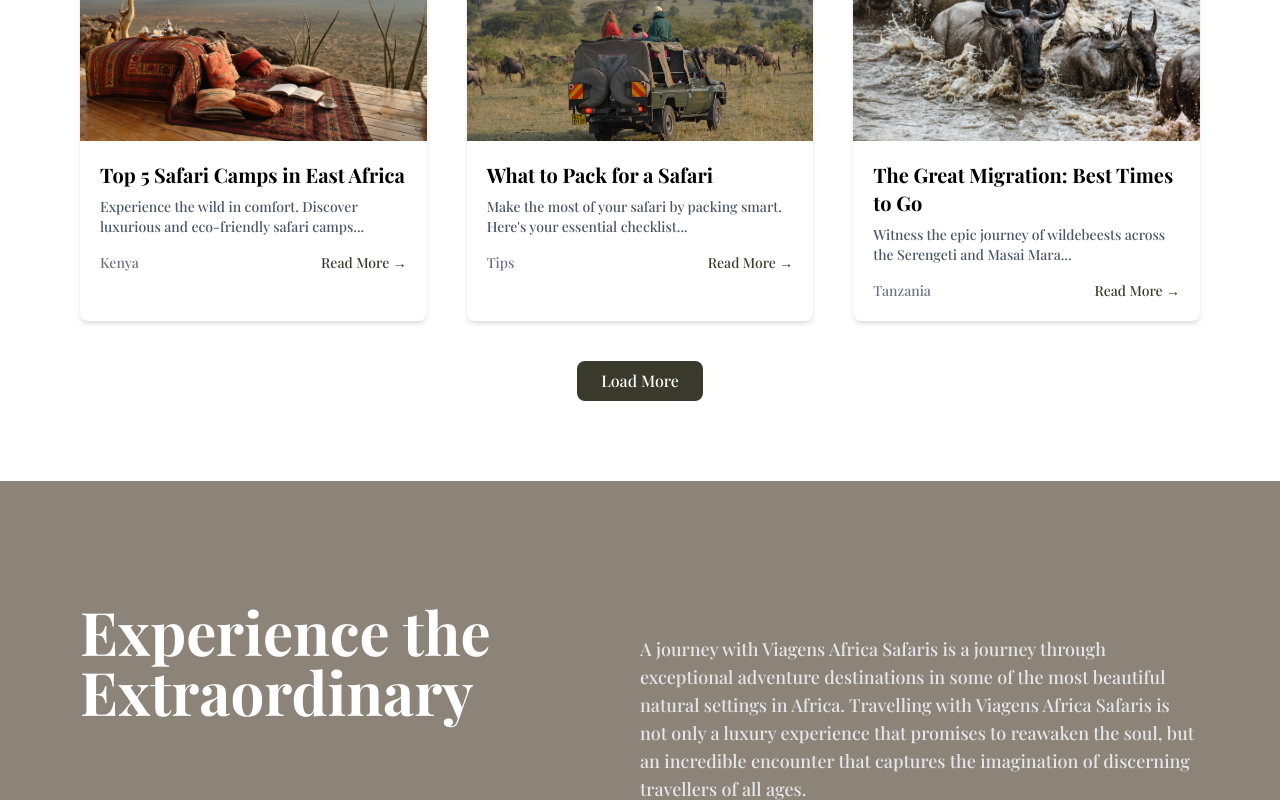
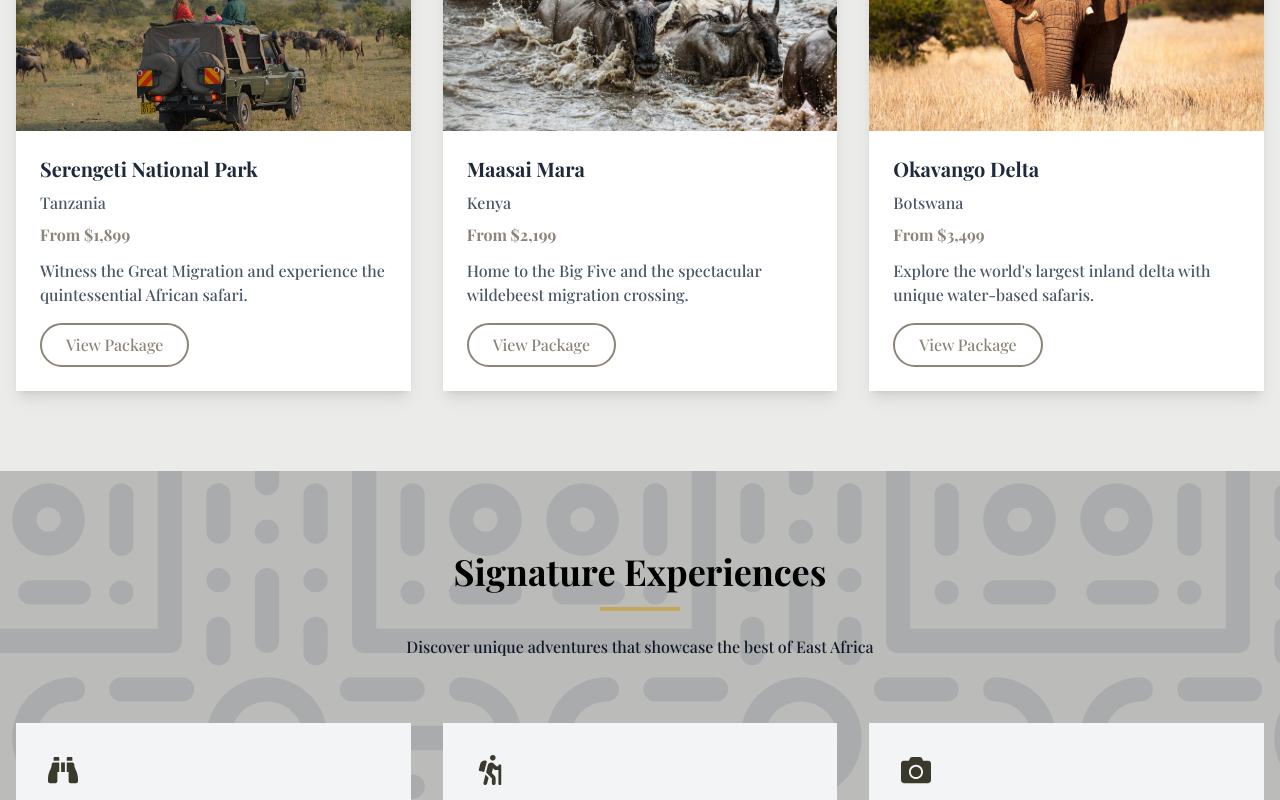
Before and after one commit to kevmongare/Safaris, a React (Vite) app: page / in a window 1280 px wide. Shown: the part 1660-2460 px from the top of the page. Built offline with nearby package versions, Linux system fonts and the light colour scheme.

Commit message:
update: updated main menu structure

```diff
--- a/src/App.tsx
+++ b/src/App.tsx
@@ -3,12 +3,12 @@ import Blog from '../src/components/blog';
 import Whatsapp from './components/whatsapp'
 import AboutUs from './components/aboutUs';
 // import Cards from './components/titleCards';
-// import Destinations from './components/Destinations';
+import Destinations from './components/Destinations';
 import Details from './components/details';
-// import DestinationHighlights from './components/DestinationHighlights';
+import DestinationHighlights from './components/DestinationHighlights';
 // import PackageCard from './components/packagescard'
 import Hero from './components/hero';
-// import Contact from './components/contact';
+import Contact from './components/contact';
 import Footer from './components/footer'
 import './App.css'
 // import { FaEnvelope, FaPhone } from 'react-icons/fa';
@@ -27,19 +27,20 @@ function App() {
       <Menu />
       <Hero />
        <Details />
-       {/* <Destinations />
+       <Destinations />
        <DestinationHighlights />
 
-        */}
+
 
        {/* <Cards /> */}
        {/* <PackageCard /> */}
 
 
        <Whatsapp />
+       <AboutUs />
         <Blog />
-        <AboutUs />
-        {/* <Contact /> */}
+
+        <Contact />
         <Footer />
 
 
```
